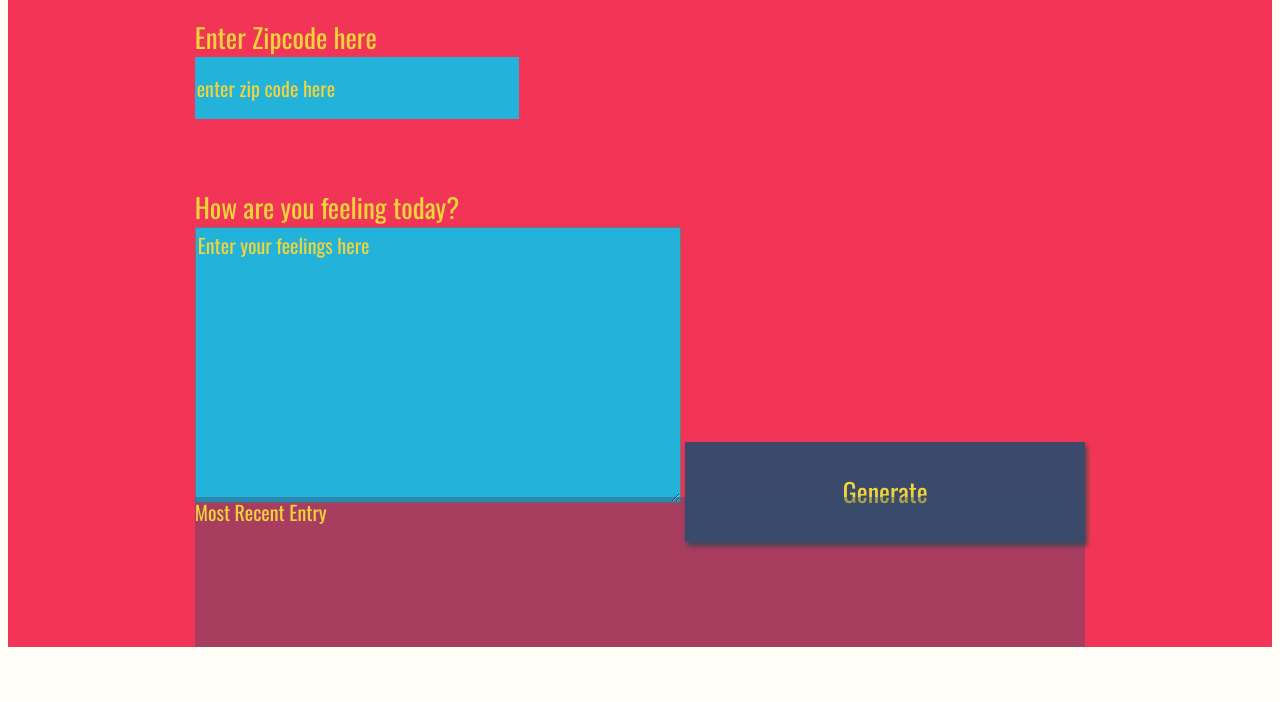
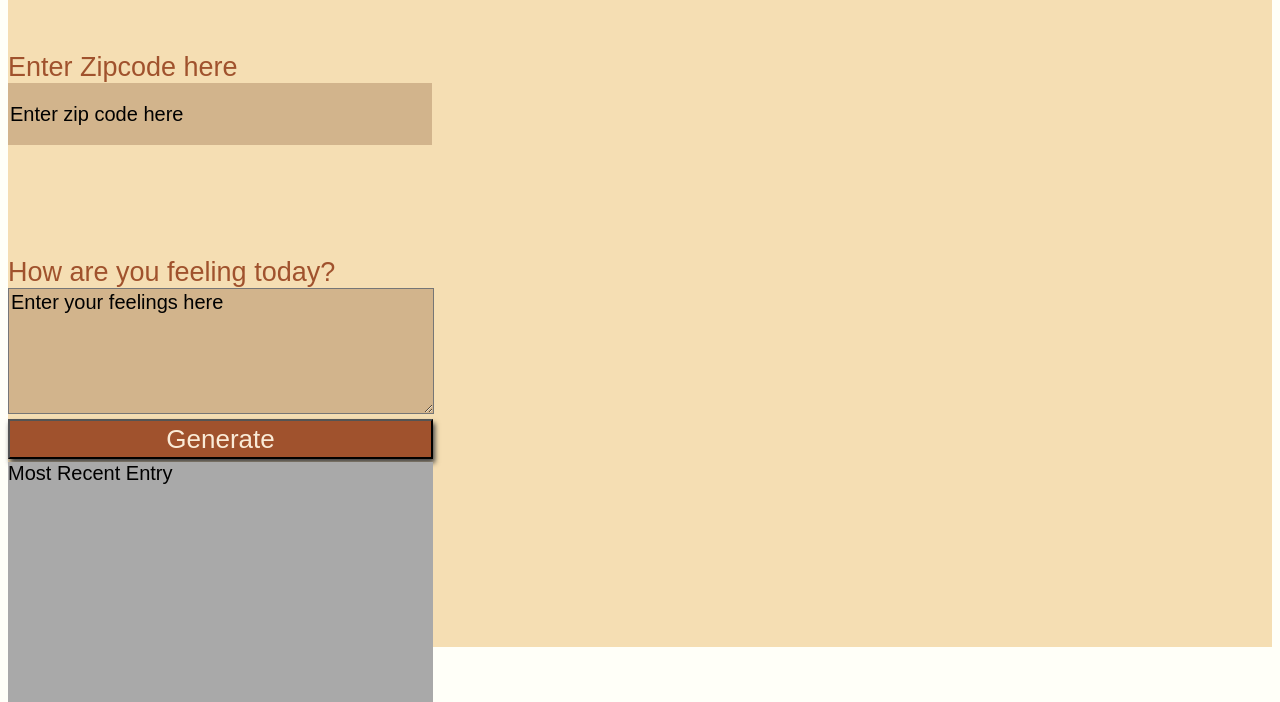
Before and after one commit to rehmanz/udacity-weather-journal-app, a website: page website/index.html in a window 1280 px wide. Shown: the part 161-863 px from the top of the page. Before the commit the page ends 816 px from the top, so only its background shows below. Drawn offline with nearby package versions, Linux system fonts and the light colour scheme; a web font is replaced by a local one.

Commit message:
Added vault and enhanced CSS styling

```diff
--- a/website/app.js
+++ b/website/app.js
@@ -1,16 +1,58 @@
 /* Global Variables */
+// const weathermap_url = "https://api.openweathermap.org/data/2.5/weather";
+// const weathermap_url = "https://api.openweathermap.org/data/2.5/weather?q=Budapest&appid=8c7739e6678bc414db460b7f5a6c6c39&units=metric"
+// const weathermap_api_key = process.env.OPEN_WEATHER_MAP_API_KEY;
 
 // Create a new date instance dynamically with JS
 let d = new Date();
 let newDate = d.getMonth()+'.'+ d.getDate()+'.'+ d.getFullYear();
 
-// Personal API Key for OpenWeatherMap API
 
 // Event listener to add function to existing HTML DOM element
 
+
 /* Function called by event listener */
+// postData(url=weathermap_url, data={});
+
+fetch(weathermap_url)
+.then(
+  function(response) {
+    if (response.status !== 200) {
+      console.log('Looks like there was a problem. Status Code: ' +
+        response.status);
+      return;
+    }
+
+    // Examine the text in the response
+    response.json().then(function(data) {
+      console.log(data);
+    });
+  }
+)
+.catch(function(err) {
+  console.log('Fetch Error :-S', err);
+});
 
 /* Function to GET Web API Data*/
+// async function postData(url = '', data = {}) {
+//   // Default options are marked with *
+//   const response = await fetch(url, {
+//     method: 'GET', // *GET, POST, PUT, DELETE, etc.
+//     mode: 'cors', // no-cors, *cors, same-origin
+//     cache: 'no-cache', // *default, no-cache, reload, force-cache, only-if-cached
+//     // credentials: 'same-origin', // include, *same-origin, omit
+//     headers: {
+//       'Content-Type': 'application/json'
+//       // 'Content-Type': 'application/x-www-form-urlencoded',
+//     },
+//     // redirect: 'follow', // manual, *follow, error
+//     // referrerPolicy: 'no-referrer', // no-referrer, *no-referrer-when-downgrade, origin, origin-when-cross-origin, same-origin, strict-origin, strict-origin-when-cross-origin, unsafe-url
+//     // body: JSON.stringify(data) // body data type must match "Content-Type" header
+//   });
+//   console.log(response.json());
+//   return response.json(); // parses JSON response into native JavaScript objects
+// }
+
 
 /* Function to POST data */
 
--- a/website/index.html
+++ b/website/index.html
@@ -1,5 +1,5 @@
 <!DOCTYPE html>
-<html>
+<html lang="en">
 <head>
   <meta charset="UTF-8">
   <title>Weather Journal</title>
@@ -7,13 +7,14 @@
   <link rel="stylesheet" href="style.css">
 </head>
 <body>
-<div id = "app">
-  <div class ="holder headline">
+  <main>
+    <div id="app">
+      <div class="holder headline">
         Weather Journal App
       </div>
-  <div class ="holder zip">
+      <div class="holder zip">
         <label for="zip">Enter Zipcode here</label>
-    <input type="text" id="zip" placeholder="enter zip code here">
+        <input type="text" id="zip" placeholder="Enter zip code here">
       </div>
       <div class ="holder feel">
         <label for="feelings">How are you feeling today?</label>
@@ -22,14 +23,13 @@
       </div>
       <div class ="holder entry">
         <div class = "title">Most Recent Entry</div>
-   <div id = "entryHolder">
+        <div id = "entryHolder"></div>
         <div id = "date"></div>
         <div id = "temp"></div>
         <div id = "content"></div>
       </div>
     </div>
-  </div>
+  </main>
   <script src="app.js" type="text/javascript"></script>
-
 </body>
 </html>
--- a/website/style.css
+++ b/website/style.css
@@ -1,89 +1,132 @@
-body{
-    background: #fffff8;
-    font-family: -apple-system, BlinkMacSystemFont, sans-serif;
+/*
+ *
+ * CSS written based on SMACSS architecture.
+ * To learn more, visit: http://smacss.com/
+ *
+*/
+/* ---- Base Rules ---- */
+body {
+  background: #fffff8;
+  font-family: -apple-system, BlinkMacSystemFont, sans-serif;
 }
 
-#app{
-    display: grid;
-    grid-auto-rows: minmax(150px, auto);
-    /* grid-template-columns:  */
-    height:100vh;
-    background: #f23557;
-    color: #f0d43a;
-    justify-content: center;
-    grid-gap: 1em;
-    font-size: 20px;
-    font-family: 'Oswald', sans-serif;
+/*  Basic Styling To Override Default For Basic HTML Elements */
+label {
+  display:block;
+  font-size: 27px;
 }
 
-.holder{
+input {
+  display:block;
+  height: 60px;
+  width: 420px;
+  background:tan;
+  color: sienna;
+  font-size: 20px;
+  font-family: sans-serif, 'Oswald';
+  border: none;
+}
+
+button {
+  width: 420px;
+  height: 50px;
+  background: sienna;
+  color: antiquewhite;
+  font-size: 26px;
+  font-family: sans-serif, 'Oswald';
+  box-shadow: 2px 4px 5px #444;
+  vertical-align: middle;
+}
+
+h1 {
+  font-size: 36px;
+}
+
+textarea {
+  background:tan;
+  color: sienna;
+  font-size: 20px;
+  font-family: sans-serif, 'Oswald';
+}
+
+/* ---- Layout Rules ---- */
+#app {
+  display: grid;
+  grid-auto-rows: minmax(150px, 300px);
+  grid-auto-columns: minmax(300px, 450px);
+  /* grid-template-columns:  */
+  height:100vh;
+  background: wheat;
+  color: sandybrown;
+  grid-gap: 1em;
+  font-size: 20px;
+  font-family: sans-serif, 'Oswald';
+}
+
+.holder {
+  color: sienna;
+  align-items: flex-end;
+  width: 420px;
+  height: 120px;
+}
+
+.zip {
+  font-size: 10px;
+  font-weight: normal;
+}
+
+.entry {
+    background: darkgray;
+    font-weight: normal;
+    font-size: 20px;
+    color: black;
+    width: 425px;
+    height: 240px;
+}
+
+#entryHolder {
 
 }
 
-.entry{
-    background: rgba(59, 74, 107, .4);
-}
-
-#entryHolder{
+#date {
 
 }
 
-#date{
+#temp {
 
 }
 
-#temp{
+#content {
 
 }
 
-#content{
+#feelings {
 
 }
 
+.myInput {
+  width: 420px;
+  height: 120px;
+}
+
+#generate {
+  width: 425px;
+  height: 40px;
+}
+
 .headline {
+  font-size: 50px;
+  justify-content: center;
+  font-family: 'Oswald', sans-serif;
+}
 
-}
-.title{
+.title {
 
 }
 
-/*  Basic Styling To Override Default For Basic HTML Elements */
-label{
-    display:block;
-    font-size: 27px;
-}
+/* ---- Module Rules ---- */
 
-input{
-    display:block;
-    height: 60px;
-    width: 320px;
-    background:#22b2da;
-    color: #f0d43a;
-    font-size: 20px;
-    font-family: 'Oswald', sans-serif;
-    border: none;
-}
-
-button{
-    width: 400px;
-    height: 100px;
-    background: #3b4a6b;
-    color: #f0d43a;
-    font-size: 26px;
-    font-family: 'Oswald', sans-serif;
-    border: none;
-    box-shadow: 2px 4px 5px #444;
-}
-h1{
-    font-size: 36px;
-}
-
-textarea{
-    background:#22b2da;
-    color: #f0d43a;
-    font-size: 20px;
-    font-family: 'Oswald', sans-serif;
-}
+/* Navigation Styles*/
 /* Reset style for HTML element on active to have no border*/
 input:focus,
 select:focus,
@@ -91,21 +134,23 @@ textarea:focus,
 button:focus {
     outline: none;
 }
+
 /* Style for Placeholder Text*/
 ::placeholder { /* Firefox, Chrome, Opera */
-    color: #f0d43a;
-    font-family: 'Oswald', sans-serif;
-
+    color: black;
+    font-family: sans-serif, 'Oswald';
+    font-style: normal;
 }
 
 :-ms-input-placeholder { /* Internet Explorer 10-11 */
     color: #f0d43a;
-    font-family: 'Oswald', sans-serif;
-
+    font-family: sans-serif, 'Oswald';
 }
 
 ::-ms-input-placeholder { /* Microsoft Edge */
     color: #f0d43a;
-    font-family: 'Oswald', sans-serif;
+    font-family: sans-serif, 'Oswald';
+}
 
-}
+/* ---- Theme Rules ---- */
+/* ---- Theme State Rules ---- */
```
Also changed, not shown: server/server.js (+25 -0 lines), .github/workflows/build.yml, 1 other file. Lines whose indentation alone changed are shown as unchanged.
